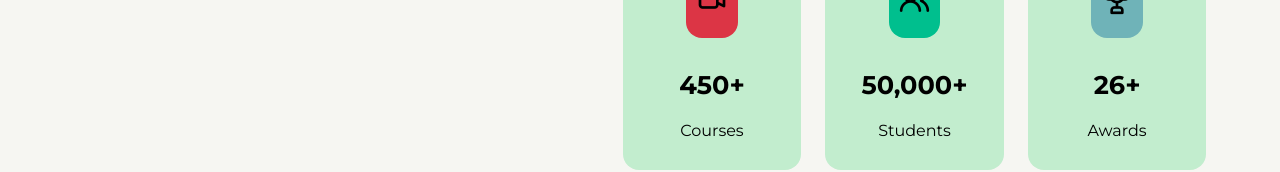
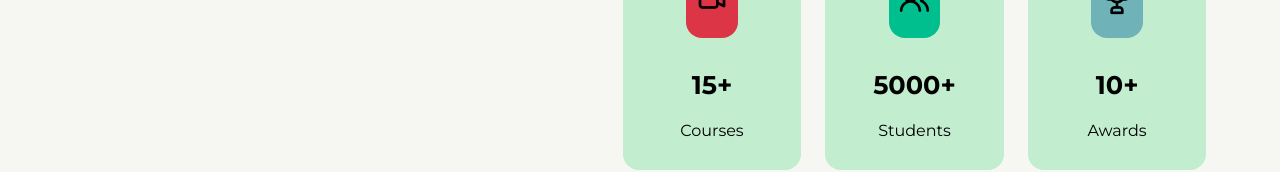
Before and after one commit to MohammadAli440/ganpat-clone-by-MD, a plain HTML site: page about.html in a window 1280 px wide. Shown: the part 440-612 px from the top of the page. Drawn offline with nearby package versions, Linux system fonts and the light colour scheme.

Commit message:
Update about.html

```diff
--- a/about.html
+++ b/about.html
@@ -98,7 +98,7 @@
                         <span class="achievement__icon">
                             <i class="uil uil-video"></i>
                         </span>
-                        <h3>450+</h3>
+                        <h3>15+</h3>
                         <p>Courses</p>
                     </article>
 
@@ -106,7 +106,7 @@
                         <span class="achievement__icon">
                             <i class="uil uil-users-alt"></i>
                         </span>
-                        <h3>50,000+</h3>
+                        <h3>5000+</h3>
                         <p>Students</p>
                     </article>
 
@@ -114,7 +114,7 @@
                         <span class="achievement__icon">
                             <i class="uil uil-trophy"></i>
                         </span>
-                        <h3>26+</h3>
+                        <h3>10+</h3>
                         <p>Awards</p>
                     </article>
                 </div>
```
